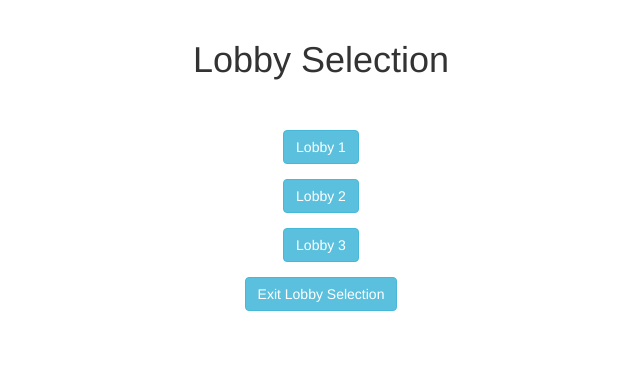
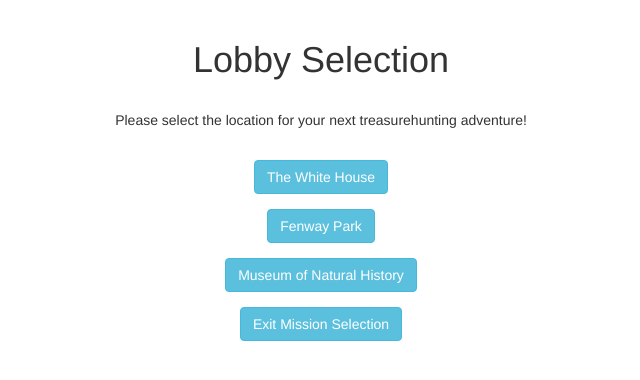
Before and after one commit to KevinKiele/Trivia, a Flask app: page /lobbyselection in a window 1280 px wide. Shown: the part 52-432 px from the top of the page, without its empty margins (319-959 px from the left). Run offline with Flask 2, Linux system fonts and the light colour scheme; a user stored in the database is signed in; some libraries are stand-ins or nearby versions.

Commit message:
lobby namen veranderd naar spelcategorie

```diff
--- a/templates/lobby1.html
+++ b/templates/lobby1.html
@@ -7,8 +7,11 @@
 {% block main %}
     <form action="{{ url_for('lobbyselection') }}" method="post">
         <fieldset>
-            <h1>Welcome to "Lobby 1"</h1>
+            <h1>Welcome to The White House.</h1>
             </br>
+            <p>
+                This location is for treasurehunters specialised in Politics.
+            </p>
             </br>
             <div class="form-group">
                 <button class="btn btn-info" type="submit">Ready!</button>
--- a/templates/lobbyselection.html
+++ b/templates/lobbyselection.html
@@ -9,18 +9,21 @@
         <fieldset>
             <h1>Lobby Selection</h1>
             </br>
+            <p>
+                Please select the location for your next treasurehunting adventure!
+            </p>
             </br>
             <div class="form-group">
-                <a href="lobby1" class="btn btn-info" role="button">Lobby 1</a>
+                <a href="lobby1" class="btn btn-info" role="button">The White House</a>
             </div>
             <div class="form-group">
-                <a href="lobby2" class="btn btn-info" role="button">Lobby 2</a>
+                <a href="lobby2" class="btn btn-info" role="button">Fenway Park</a>
             </div>
             <div class="form-group">
-                <a href="lobby3" class="btn btn-info" role="button">Lobby 3</a>
+                <a href="lobby3" class="btn btn-info" role="button">Museum of Natural History</a>
             </div>
              <div class="form-group">
-                <a href="homepage" class="btn btn-info" role="button">Exit Lobby Selection</a>
+                <a href="homepage" class="btn btn-info" role="button">Exit Mission Selection</a>
             </div>
         </fieldset>
     </form>
```
